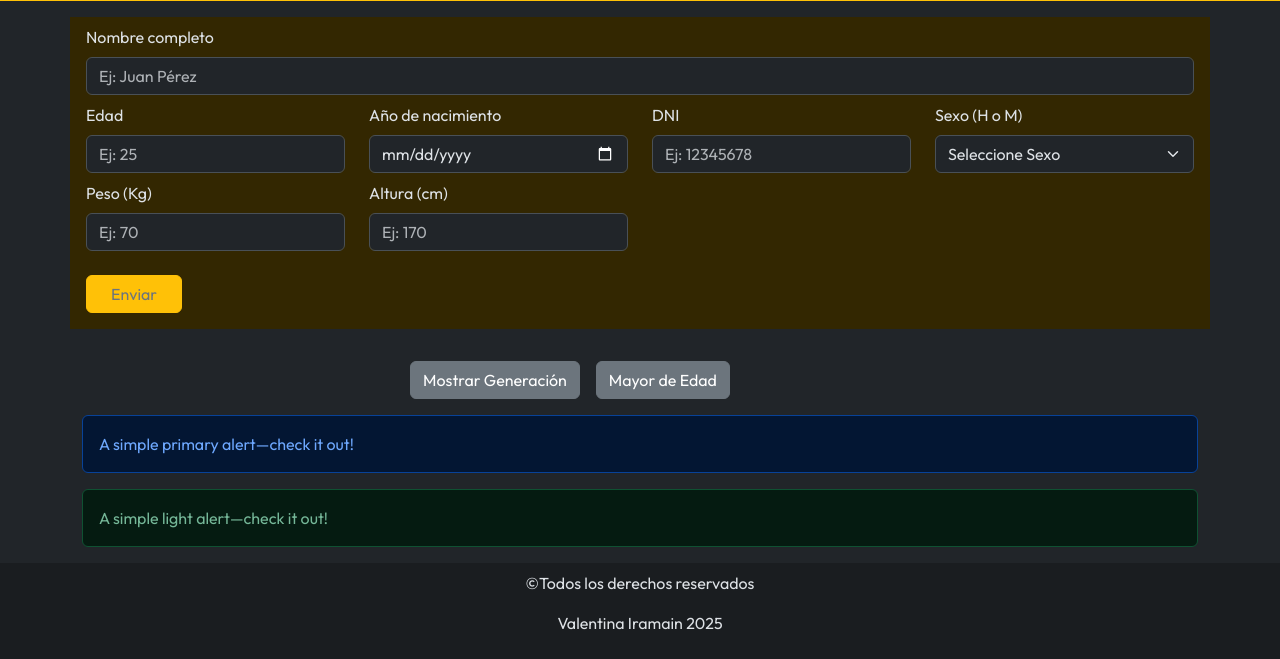
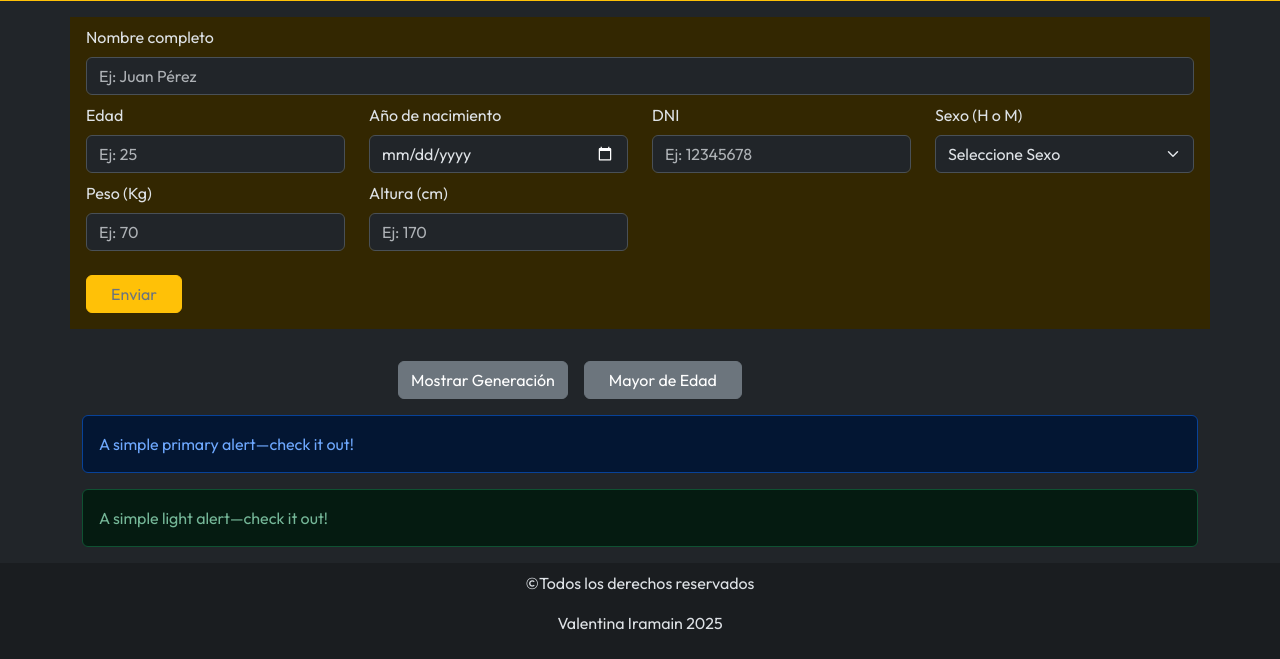
Before and after one commit to valeiramain/PracticaDOMyBOM-ejercicio2-VI, a plain HTML site: page index.html in a window 1280 px wide. Shown: the part 173-832 px from the top of the page. Drawn offline with nearby package versions, Linux system fonts and the light colour scheme; a web font is replaced by a local one.

Commit message:
se termina maquetado ejercicio 2

```diff
--- a/index.html
+++ b/index.html
@@ -106,7 +106,7 @@
 
         <section class="container d-inline-flex gap-3 justify-content-center my-3">
             <button type="button" class="btn btn-secondary">Mostrar Generación</button>
-            <button type="button" class="btn btn-secondary">Mayor de Edad</button>
+            <button type="button" class="btn btn-secondary px-4">Mayor de Edad</button>
         </section>
 
         <section class="container mb-3">
```
